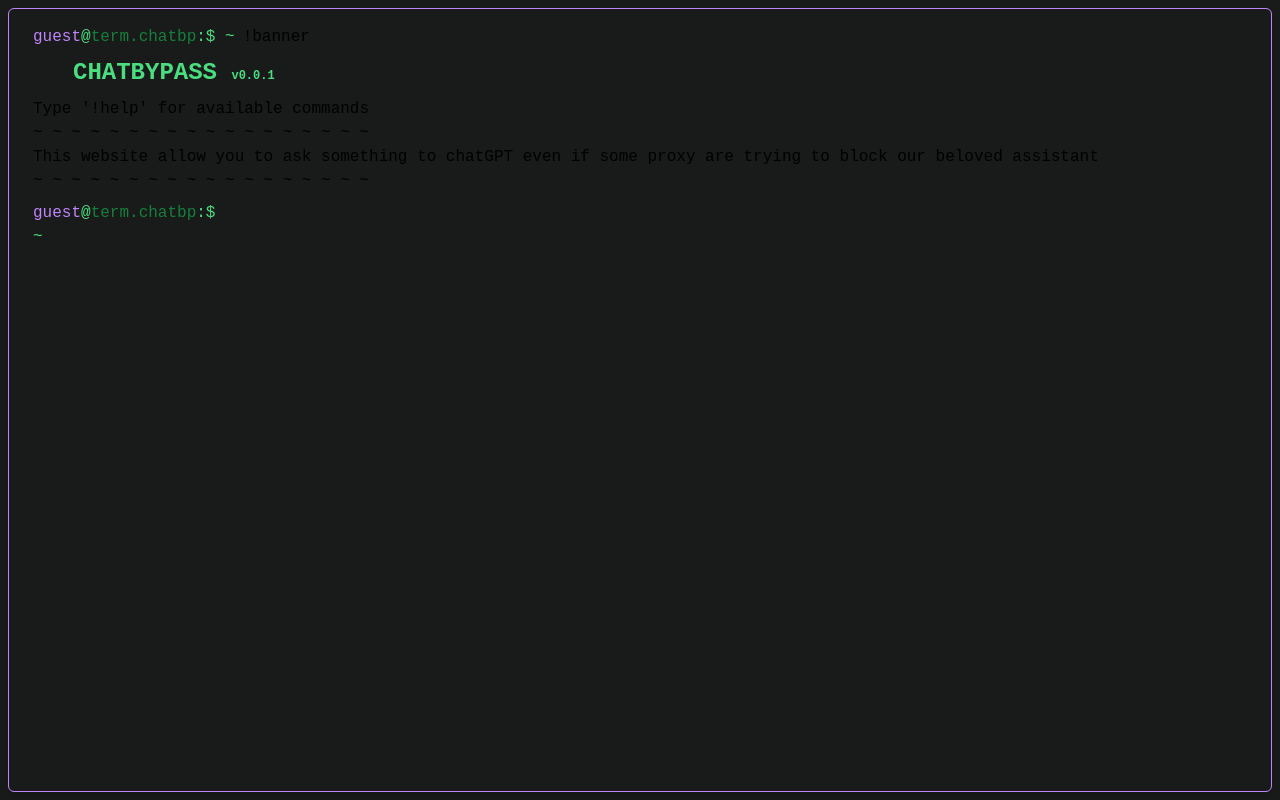
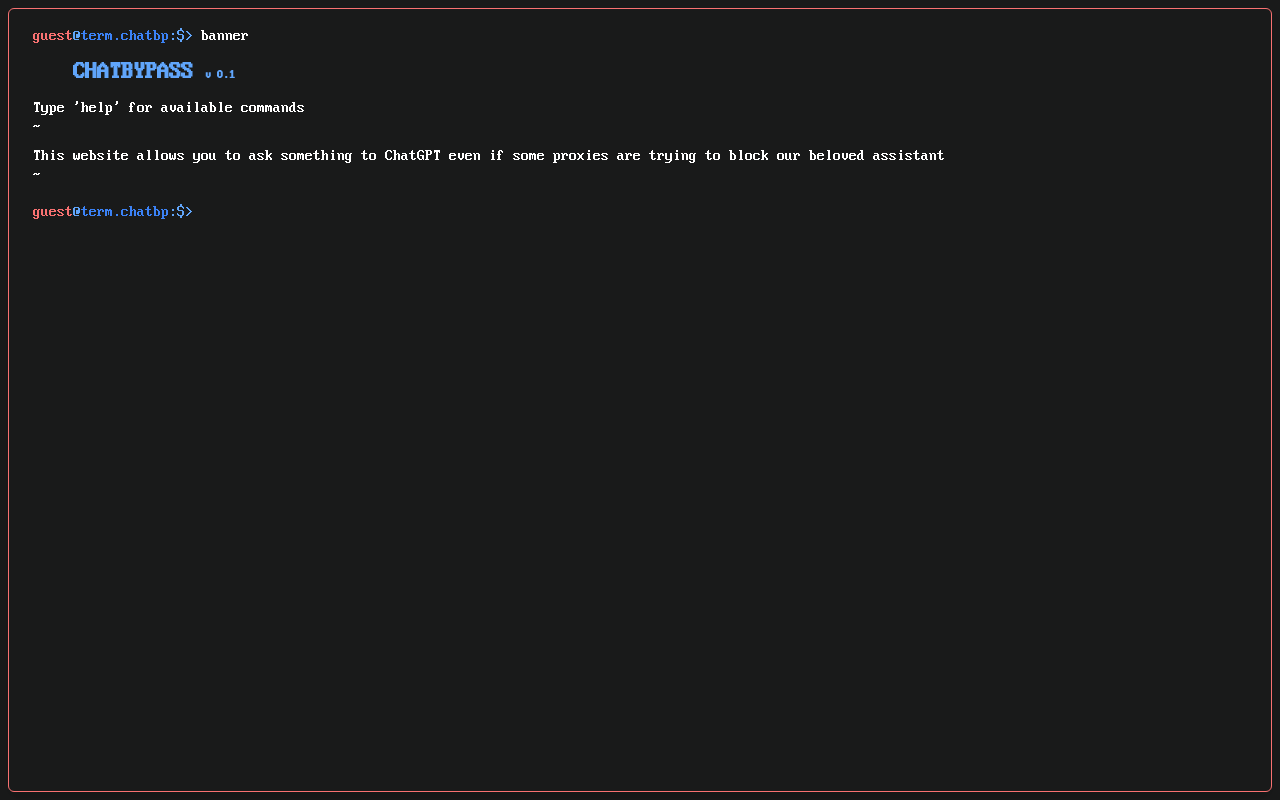
Before and after one commit to Eliot-BPJ/ChatBP, a Next.js app: page / in a window 1280 px wide. Built offline with nearby package versions, Linux system fonts and the light colour scheme.

Commit message:
fix terminal layout + arrowup & down working

```diff
--- a/src/app/components/terminal.tsx
+++ b/src/app/components/terminal.tsx
@@ -2,7 +2,6 @@
 import { useEffect, useRef, useState } from "react";
 import { commandActions } from "../utils/commandActions";
 import { sendMessage } from "../utils/sendMessage";
-import ChatCompletionRequestMessage from "openai";
 import CommandBlock from "./commandBlock";
 
 type CliList = {
@@ -13,6 +12,7 @@
 const Terminal = () => {
   const [cmd, setCmd] = useState<string>("");
   const [cliList, setCliList] = useState<CliList>([]);
+  const [historyIndex, setHistoryIndex] = useState<number>(-1);
   const cmdRef = useRef("");
 
   useEffect(() => {
@@ -30,11 +30,14 @@
     });
 
     const handleKeyPress = async (event: KeyboardEvent) => {
-      if (event.key === "Enter") {
+      switch (event.key) {
+        case "Enter":
           const trimmedCmd = cmdRef.current.trim();
+          if (trimmedCmd.length <= 0) return;
           const action = commandActions[trimmedCmd];
           let defaultMsg = ["Command not found"];
 
+          setHistoryIndex(cliList.length + 1);
           if (trimmedCmd.startsWith("> ")) {
             defaultMsg[0] = await sendMessage(trimmedCmd.substring(2));
           }
@@ -50,14 +53,47 @@
             ]);
           }
           setCmd("");
+          break;
+        default:
+          break;
       }
     };
 
+    const handleKeyDown = (event: KeyboardEvent) => {
+      switch (event.key) {
+        case "ArrowUp":
+          if (historyIndex >= 0) {
+            const newIndex = Math.max(historyIndex - 1, -1);
+            if (newIndex === -1) {
+              setCmd(""); // Reset to live input if reaching the top of history
+            } else {
+              setCmd(cliList[newIndex]?.cmd || "");
+            }
+            setHistoryIndex(newIndex);
+          }
+          break;
+        case "ArrowDown":
+          if (historyIndex < cliList.length - 1) {
+            const newIndex = Math.min(historyIndex + 1, cliList.length - 1);
+            setCmd(cliList[newIndex]?.cmd || "");
+            setHistoryIndex(newIndex);
+          } else {
+            setCmd(""); // Clear the live input when at the end of history
+            setHistoryIndex(cliList.length - 1); // Ensure historyIndex doesn't exceed the array length
+          }
+          break;
+        default:
+          break;
+      }
+    };
+
+    document.addEventListener("keydown", handleKeyDown);
     document.addEventListener("keypress", handleKeyPress);
     return () => {
+      document.removeEventListener("keydown", handleKeyDown);
       document.removeEventListener("keypress", handleKeyPress);
     };
-  }, []);
+  }, [cliList, historyIndex]);
 
   const showCliCommandList = () => {
     if (!cliList) return;
@@ -66,9 +102,9 @@
       <div key={i}>
         {/* <CommandBlock command={elem.cmd} answer={elem.answer }></CommandBlock> */}
         <div className="flex items-center">
-          <span className="text-green-400 mt-2">
-            <span className="text-purple-400">guest</span>@
-            <span className="text-green-700">term.chatbp</span>:$ ~
+          <span className="text-blue-400 mt-2">
+            <span className="text-red-400">guest</span>@
+            <span className="text-blue-500">term.chatbp</span>:$&gt;
           </span>
           <span className="pl-2 pt-2">{elem.cmd}</span>
         </div>
@@ -83,33 +119,38 @@
 
   return (
     <div className="h-screen flex flex-col justify-center items-center mx-2">
-      <div className="w-full h-full border border-purple-400 rounded-md my-2 shadow-lg">
-        <div className="py-4 px-6 flex-1">
+      <div className="w-full h-full border border-red-400 rounded-md my-2 shadow-lg">
+        <div
+          id="term-block"
+          className="py-4 px-6 flex-1 overflow-auto"
+          style={{ maxHeight: "calc(100vh - 1rem)" }} // Limit max height for scroll
+        >
+          <div className="flex flex-col h-full">
             <div className="flex items-center">
-            <span className="text-green-400">
-              <span className="text-purple-400">guest</span>@
-              <span className="text-green-700">term.chatbp</span>:$ ~
+              <span className="text-blue-400">
+                <span className="text-red-400">guest</span>@
+                <span className="text-blue-500">term.chatbp</span>:$&gt;
               </span>
-            <span className="pl-2">!banner</span>
+              <span className="pl-2">banner</span>
             </div>
-          <p className="mt-2 mb-2 text-2xl font-bold text-green-400 ml-10">
-            CHATBYPASS <span className="text-xs">v0.0.1</span>
+            <p className="mt-2 mb-2 text-2xl font-bold text-blue-400 ml-10">
+              CHATBYPASS <span className="text-xs">v 0.1</span>
             </p>
-          <span>Type &apos;!help&apos; for available commands</span>
+            <span>Type &apos;help&apos; for available commands</span>
             <p>
-            <span> ~ ~ ~ ~ ~ ~ ~ ~ ~ ~ ~ ~ ~ ~ ~ ~ ~ ~ </span>
+              <span> ~ </span>
               <br />
-            This website allow you to ask something to chatGPT even if some
-            proxy are trying to block our beloved assistant
+              This website allows you to ask something to ChatGPT even if some
+              proxies are trying to block our beloved assistant
               <br />
-            <span> ~ ~ ~ ~ ~ ~ ~ ~ ~ ~ ~ ~ ~ ~ ~ ~ ~ ~ </span>
+              <span> ~ </span>
             </p>
             {showCliCommandList()}
-          <div className="flex items-center pt-2">
-            <span className="text-green-400" style={{ width: "13rem" }}>
-              <span className="text-purple-400">guest</span>@
-              <span className="text-green-700">term.chatbp</span>
-              :$ ~
+            <div className="flex items-center pt-2 items-baseline">
+              <span className="text-blue-400 w-fit">
+                <span className="text-red-400">guest</span>@
+                <span className="text-blue-500">term.chatbp</span>
+                :$&gt;
               </span>
               <form action="sub"></form>
               <input
@@ -125,6 +166,7 @@
           </div>
         </div>
       </div>
+    </div>
   );
 };
 
--- a/src/app/globals.css
+++ b/src/app/globals.css
@@ -3,6 +3,10 @@
 @tailwind utilities;
 
 :root {
+  --primary-color: rgb(248, 113, 113);
+  --secondary-color: rgb(96, 165, 250);
+  --secondary-darker-color: rgb(59, 130, 246);
+
   --foreground-rgb: 0, 0, 0;
   --background-start-rgb: 214, 219, 220;
   --background-end-rgb: 255, 255, 255;
@@ -25,3 +29,14 @@
     )
     rgb(var(--background-start-rgb));
 }
+
+/* Hide scrollbar for Chrome, Safari and Opera */
+#term-block::-webkit-scrollbar {
+  display: none;
+}
+
+/* Hide scrollbar for IE, Edge and Firefox */
+#term-block {
+  -ms-overflow-style: none;  /* IE and Edge */
+  scrollbar-width: none;  /* Firefox */
+}
--- a/src/app/layout.tsx
+++ b/src/app/layout.tsx
@@ -1,12 +1,15 @@
 import type { Metadata } from "next";
-import { Inter } from "next/font/google";
+import localFont from "next/font/local";
 import "./globals.css";
 
-const inter = Inter({ subsets: ["latin"] });
+const clacon = localFont({
+  src: "../../public/clacon2.woff2",
+  display: "swap",
+});
 
 export const metadata: Metadata = {
-  title: "Chat ByPass",
-  description: "Created by SomeOne",
+  title: "Chat BP",
+  description: "Created by Someone",
 };
 
 export default function RootLayout({
@@ -15,12 +18,12 @@
   children: React.ReactNode;
 }) {
   return (
-    <html lang="en">
-      <body className={inter.className}>
+    <html lang="en" className={clacon.className}>
+      <body>
         <div
           style={{
             background: "rgb(25, 26, 26)",
-            fontFamily: "CascadiaCode,monospace",
+            color: "#FFFFFF",
           }}
         >
           {children}
--- a/src/app/utils/commandActions.tsx
+++ b/src/app/utils/commandActions.tsx
@@ -3,12 +3,16 @@
 };
 
 export const commandActions: CommandAction = {
-  "!about": () => [
+  about: () => [
     "CHATBYPASS v0.0.1",
     "The main goal of this project is to give an access to chatGPT even if something, like a proxy, is blocking you",
   ],
-  "!help": () => [
-    "Available commands:    !about, !help",
+  help: () => [
+    "Available commands: about, help, whoami",
     "chatGPT: start your line with '> ' and write your question",
   ],
+  whoami: () => [
+    "- Eliot Boyer, Mélomane avant tout",
+    "Développeur / Concépteur d'application",
+  ],
 };
```
Also changed, not shown: public/clacon2.woff2 (added). Lines whose indentation alone changed are shown as unchanged.
